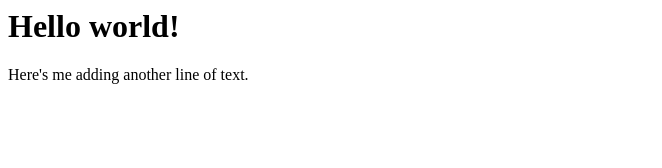
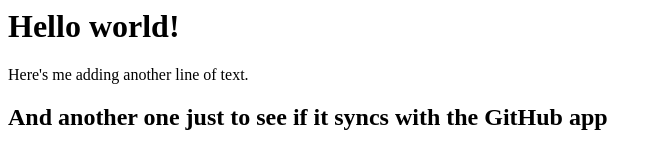
Before and after one commit to Kinudin/kinudin.github.com, a plain HTML site: page index.html in a window 1280 px wide. Shown: the whole page, without its empty margins (0-662 px from the left). Drawn offline with Linux system fonts and the light colour scheme.

Commit message:
Trying to sync with GitHub

```diff
--- a/index.html
+++ b/index.html
@@ -5,5 +5,6 @@
 <body>
 <h1> Hello world! </h1>
 <p> Here's me adding another line of text.</p>
+<h2>And another one just to see if it syncs with the GitHub app</h2>
 </body>
 </html>
```
